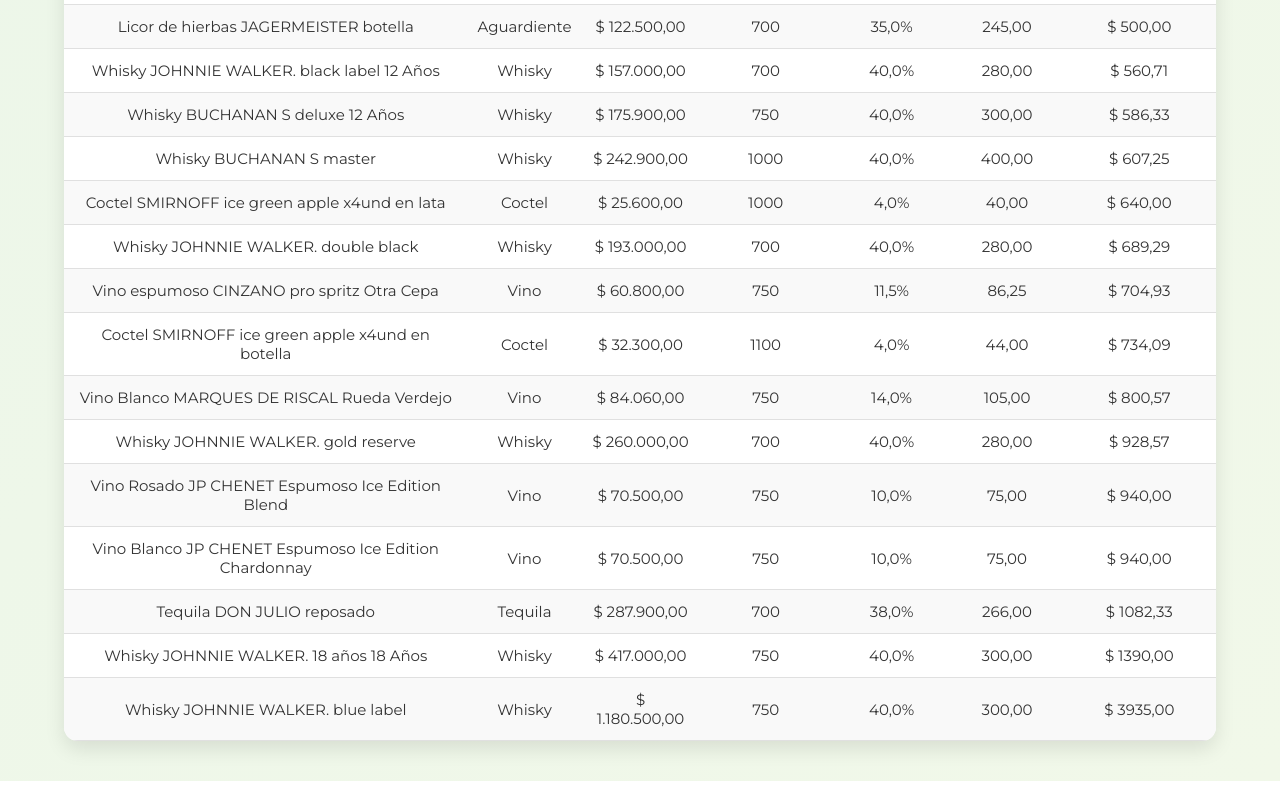
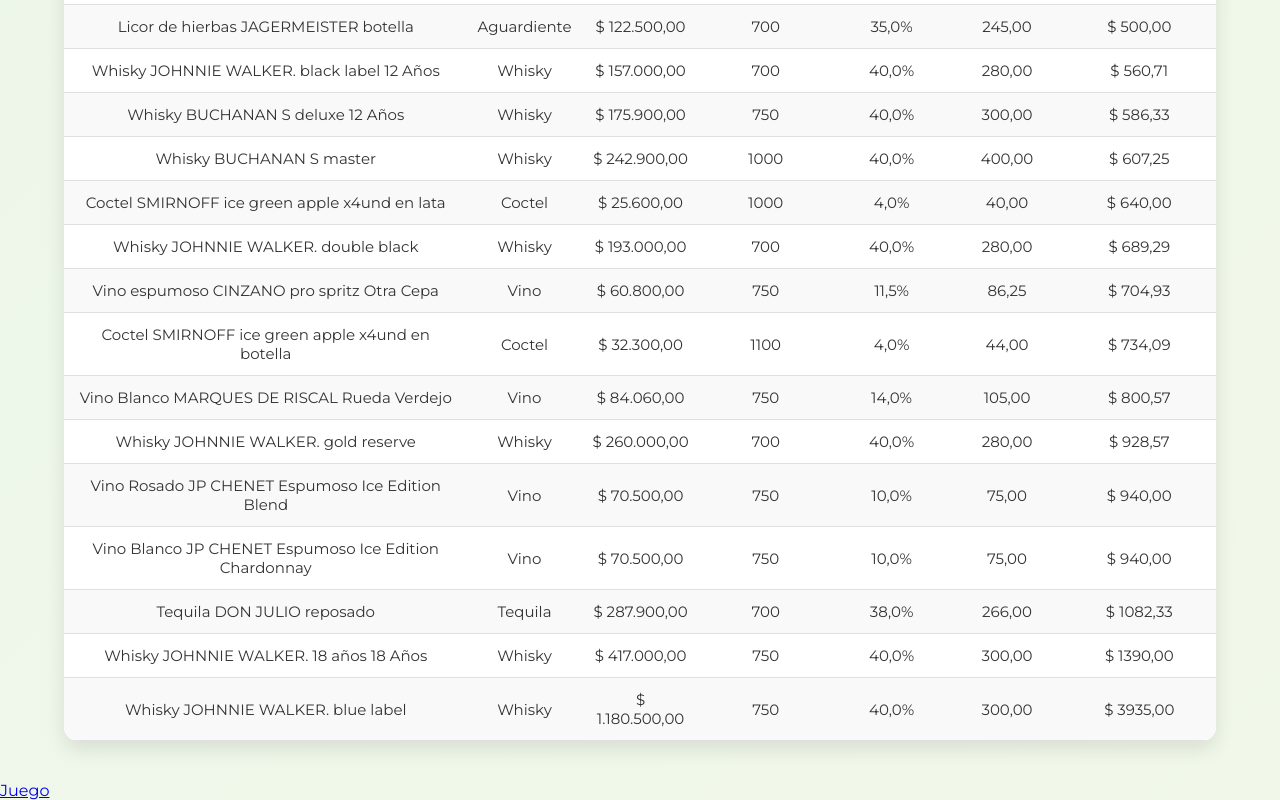
Before and after one commit to ManiJkl/AlcoholxPeso, a plain HTML site: page index.html in a window 1280 px wide. Shown: the part 2460-3260 px from the top of the page. Drawn offline with Linux system fonts and the light colour scheme.

Commit message:
Update index.html

```diff
--- a/index.html
+++ b/index.html
@@ -319,7 +319,7 @@
       <tbody></tbody>
     </table>
   </div>
-  <a href="index1.html"></a>
+  <a href="index1.html">Juego</a>
 <script>
   const btn = document.getElementById("modo-btn");
   const preferidoOscuro = window.matchMedia("(prefers-color-scheme: dark)").matches;
```
